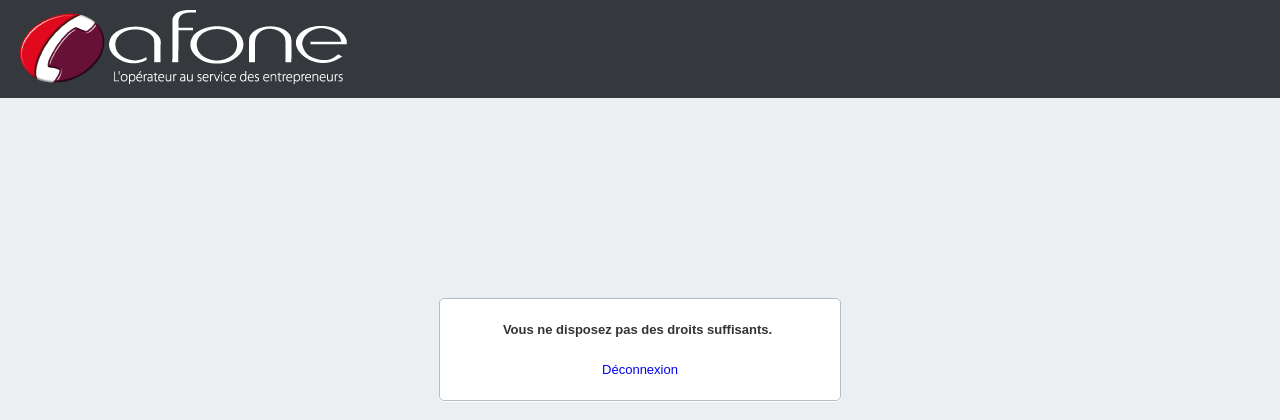
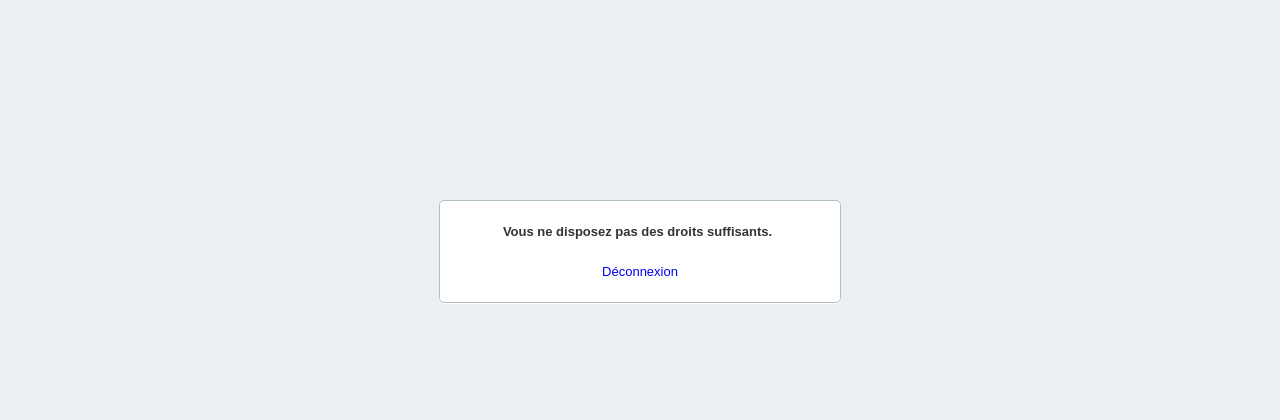
Before and after one commit to c4software/cso, a Flask app: page /admin/login in a window 1280 px wide. Shown: the top 420 px of the page. Run offline with Flask 2, Linux system fonts and the light colour scheme.

Commit message:
Remove big fat header

```diff
--- a/parameters.py
+++ b/parameters.py
@@ -1,4 +1,4 @@
-default_website = "http://www.afone.com"
+default_website = "http://brosseau.ovh"
 
 ldap_server = "ldap://10.40.45.41"
 ldap_dn 	= "uid={0},ou=Users,dc=it,dc=afone,dc=fr"
--- a/templates/layout.html
+++ b/templates/layout.html
@@ -8,9 +8,6 @@
 	<link href="/static/styles/btns.css" rel="stylesheet" type="text/css"/>
 </head>
 <body>
-	<div class='header'>
-		<img src="/static/images/logo.png" />
-	</div>
 	<div class='content'>
 		{% block body %}{% endblock %}
 	</div>
```
Also changed, not shown: static/images/logo.png (deleted).
